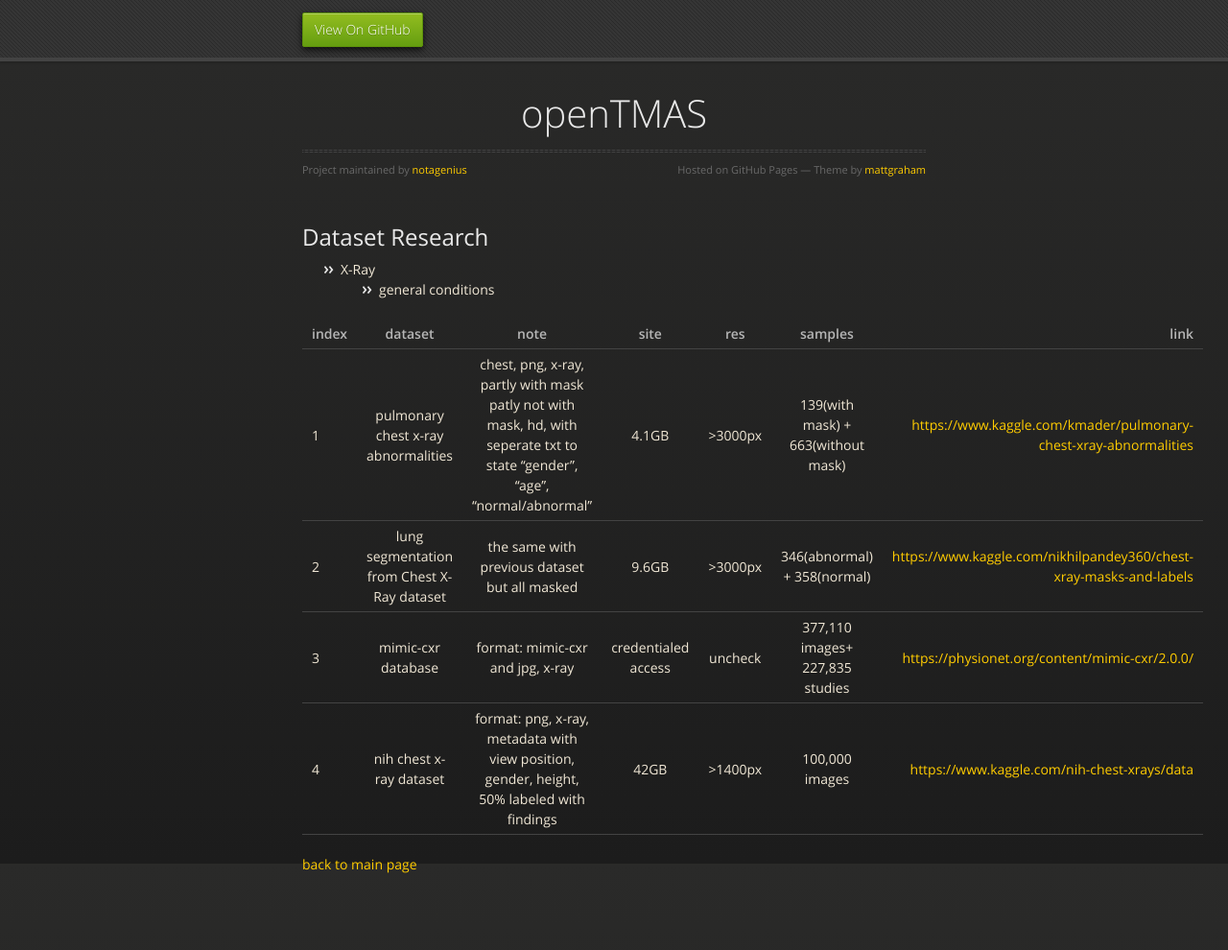
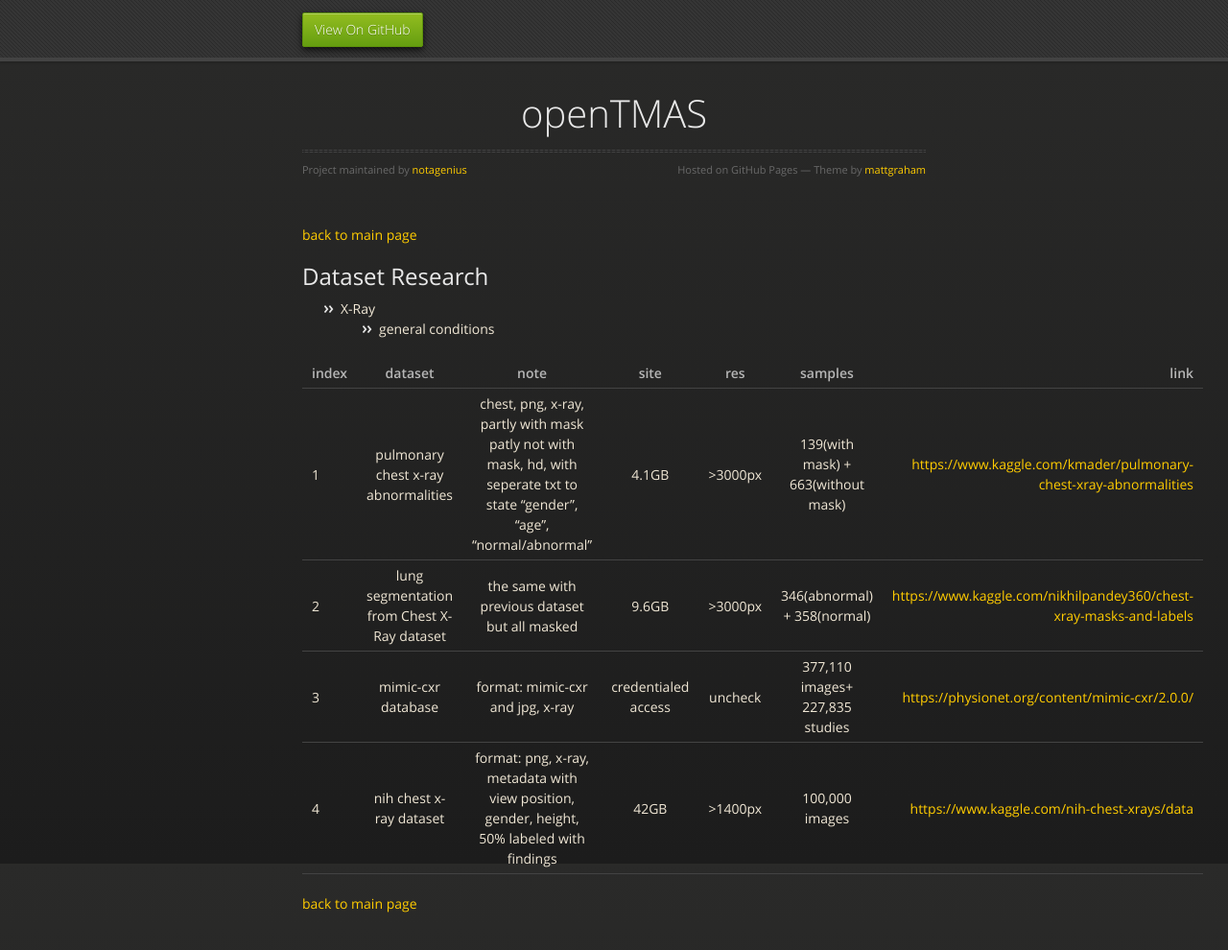
Before and after one commit to notagenius/openTMAS, a Jekyll site: the page built from docs/dataset-general.md, in a window 1280 px wide and 1062 px high. Shown: the top 990 px of the window at 96% size. Built offline with Jekyll 4.4.1, drawn with Linux system fonts in a browser that asks for light colours; the repository's description, which GitHub fills in, is left out; our own code applies the rules of GitHub Pages for plain Markdown files.

```diff
--- a/docs/dataset-general.md
+++ b/docs/dataset-general.md
@@ -1,6 +1,8 @@
 ---
 layout: default
 ---
+
+[back to main page](./)
 
 ## Dataset Research
   - X-Ray
```
Also changed, not shown: docs/dataset-covid.md (+2 -0 lines).
